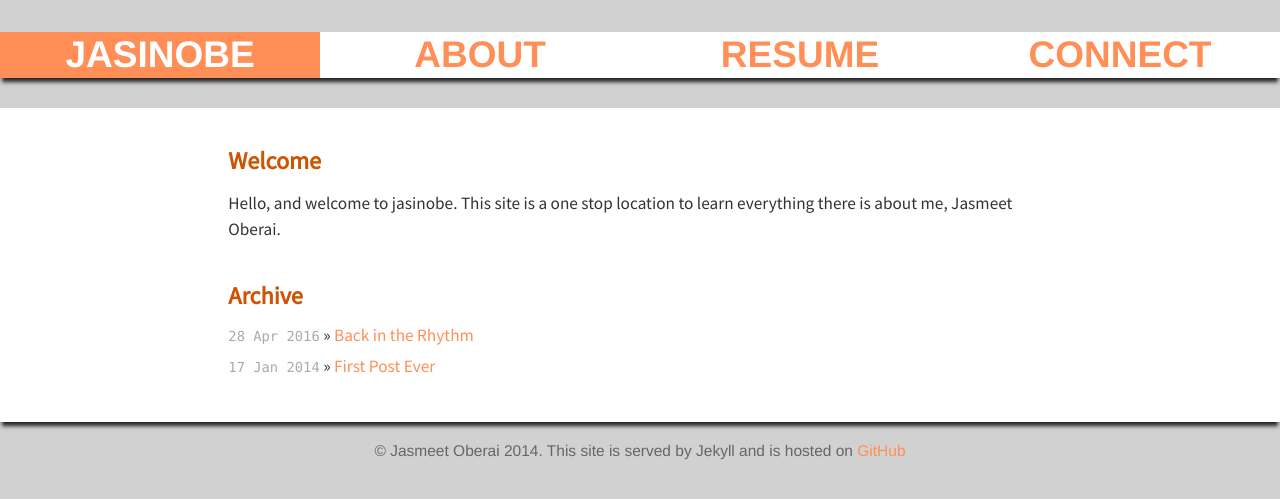
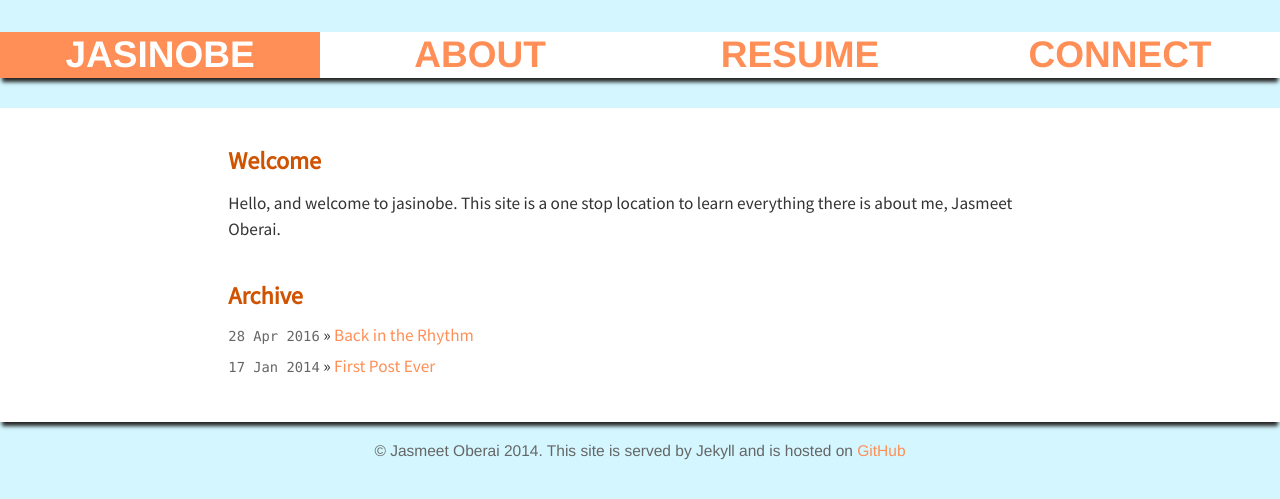
Before and after one commit to jasmeeto/jasmeeto.github.io, a Jekyll site: the page built from index.html, in a window 1280 px wide. Shown: the top 499 px of the page. Built offline with Jekyll 4.4.1, drawn with Linux system fonts in a browser that asks for light colours; nearby versions of some CDN libraries; Markdown is read by kramdown in place of the engine named in the settings.

Commit message:
new color scheme trial

```diff
--- a/assets/css/main.css
+++ b/assets/css/main.css
@@ -13,7 +13,8 @@
 }
 
 body {
-  background-color: #d1d1d1;
+  /*background-color: #B2E0EB;*/
+  background-color: #D4F7FF;
   font: lucida, sans-serif;
   font-size: 150%;
   text-align: center;
@@ -63,7 +64,7 @@ section {
 }
 
 .menu a:hover{
-  background-color: #999;
+  background-color: #26C9ED;
   color: #fff;
 }
 
@@ -107,6 +108,7 @@ section {
 .posts span {
   font-family: Monaco, "Courier New", monospace;
   font-size: 80%;
+  color: #666;
 }
 
 a.back{
```
